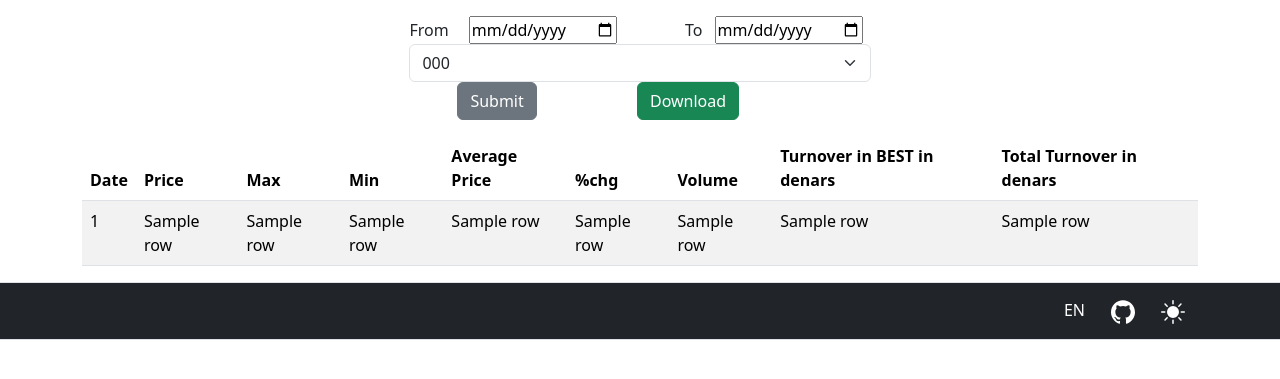
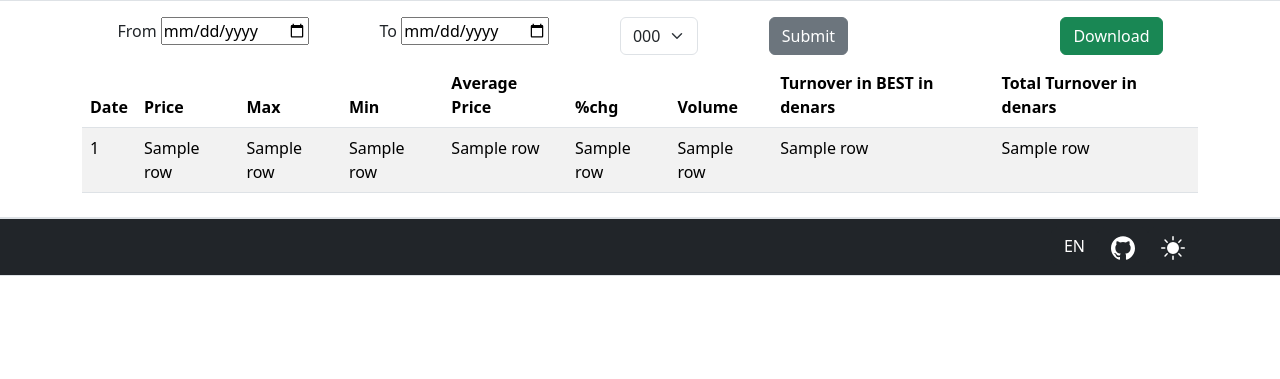
Before and after one commit to tamarastojchevska/MSE-Web-App, a Flask app: template Homework3/templates/historicalValues.html in a window 1280 px wide. Shown: the part 168-547 px from the top of the page. Run offline with Flask 3, Linux system fonts and the light colour scheme; the template is opened without the code that fills it: most values are stand-ins (such as "Sample title", 1, 10 or a date in 2020).

Commit message:
Fixed some formatting, added table headers

```diff
--- a/Homework3/templates/historicalValues.html
+++ b/Homework3/templates/historicalValues.html
@@ -14,7 +14,7 @@
         <p class="display-3 text-end">MSE</p>
     </div>
     <hr>
-    <div class="px-3 py-2 text-bg-dark border-top border-bottom">
+    <div class="px-2 py-2 text-bg-dark border-top border-bottom">
         <div class="container">
             <div class="d-flex flex-wrap align-items-center justify-content-center justify-content-lg-start">
                 <a href="/" class="d-flex align-items-center my-2 my-lg-0 me-lg-auto text-white text-decoration-none">
@@ -47,26 +47,49 @@
     </div>
 </header>
 
-<div class = "container">
-    <div class = "nav col-12 col-lg-auto my-2 justify-content-center my-md-0 text-small p-3">
 
-        <form method="get" action="{{ url_for('get_table') }}"> <!-- i need to change this formatting it is disgusting-->
-            <label>From</label>
-            <input class = "mx-3" type="date" name="fromdate" >
-            <label class = "ms-5">To</label>
-            <input type="date" name="todate" class = "mx-2">
+<div class="px-3 py-2 border-top border-bottom">
+    <div class="container">
+        <form method="get" action="{{ url_for('get_table') }}">
+
+            <ul class="nav col-12 col-lg-auto my-2 justify-content-around my-md-0 text-small">
+
+                <li class = "py-2">
+                    <label>From
+                    <input type="date" name="fromdate">
+                    </label>
+                </li>
+                <li class = "py-2">
+                    <label>To
+                    <input type="date" name="todate">
+                    </label>
+                </li>
+                <li class = "py-2">
+                    <label>
                         <select name="codes" class = "form-select">
                             {% for code in codes %}
                             <option value="{{ code }}">{{ code }}</option>
                             {% endfor %}
                         </select>
-            <button class = "mx-5 btn btn-secondary" type="submit">Submit</button>
-            <button class = "mx-5 btn btn-success">
+                    </label>
+                </li>
+                <li class = "py-2">
+                    <button class = "btn btn-secondary" type="submit">Submit</button>
+
+                </li>
+                <li>
+                </li>
+                <li>
+
+                </li>
+                <li class = "py-2">
+                    <button class = "btn btn-success">
                         <a href="{{url_for('download', filename=filename)}}" name="filename" class="bi text-white text-decoration-none">Download</a>
                     </button>
+                </li>
+
+            </ul>
         </form>
-    </div>
-
         <table class = "table table-striped">
             <thead>
             <th data-translate="date">Date</th>
@@ -94,7 +117,7 @@
             {% endfor %}
         </table>
     </div>
-
+</div>
 <footer>
     <div class="px-3 py-2 text-bg-dark border-top border-bottom">
         <div class="container">
--- a/Homework3/templates/technicalAnalysis.html
+++ b/Homework3/templates/technicalAnalysis.html
@@ -80,7 +80,7 @@
     </select>
     <button type="submit" >Chart</button>
 </form>
-<div id='chart' class='chart'”></div>
+<div id='chart' class='chart'”><p>{{ message }}</p></div>
 
 
 <footer>
```
Lines whose indentation alone changed are shown as unchanged.
